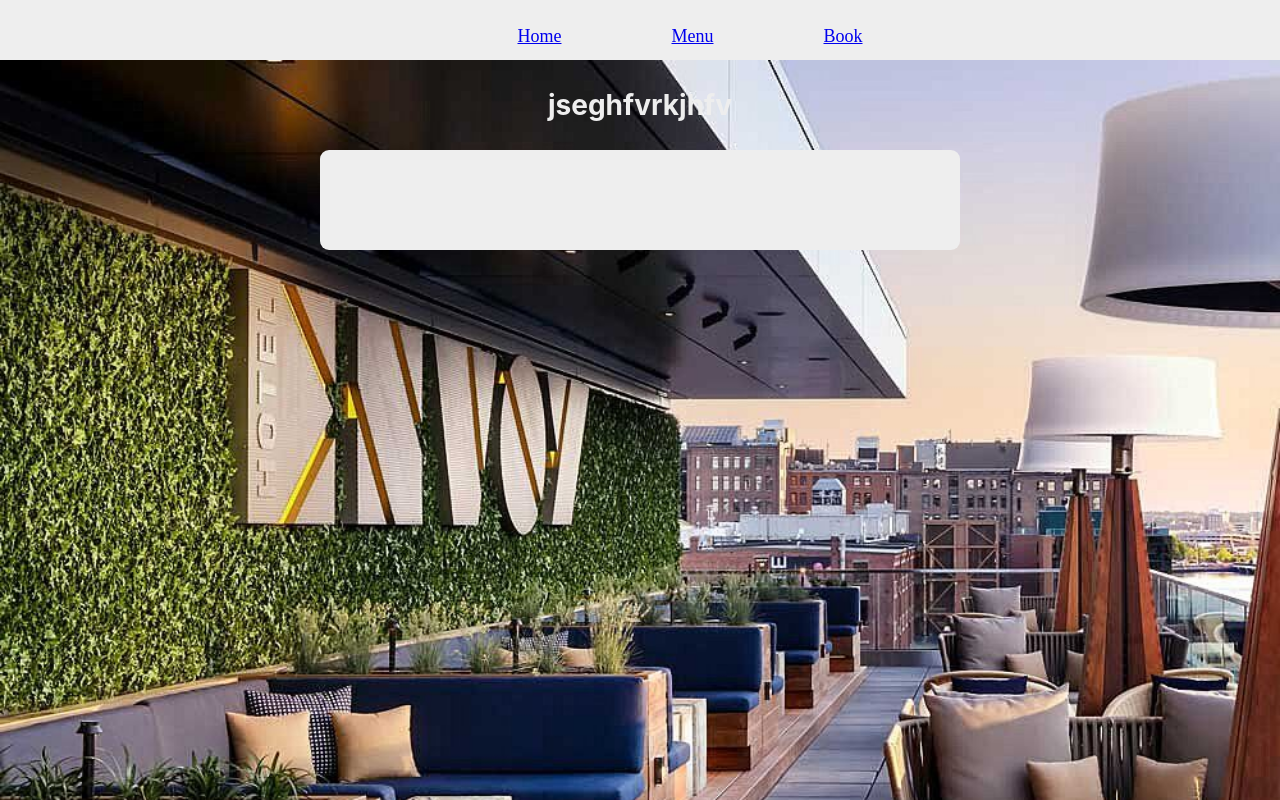
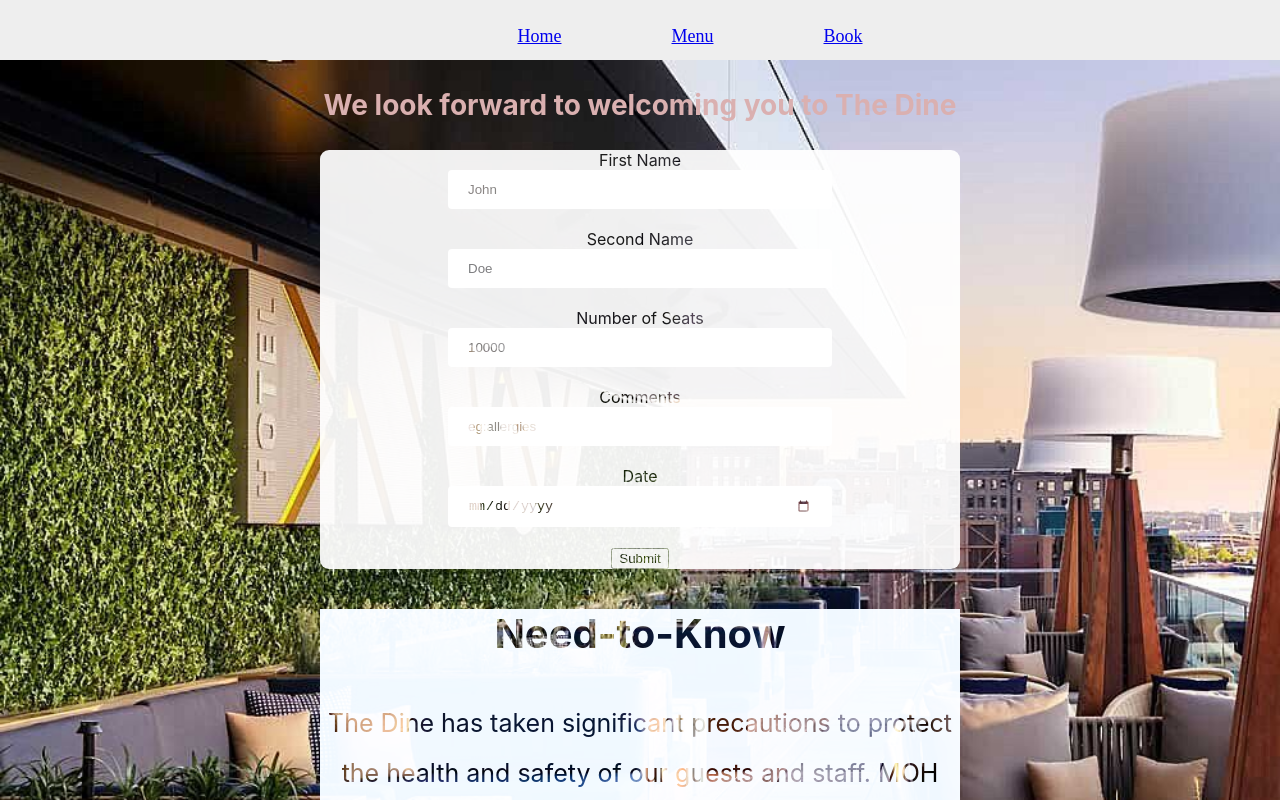
Before and after one commit to esipil/phase-2-personal-project, a React (Create React App) app in the folder frontend/my-app/: page /book in a window 1280 px wide. Shown: the top 800 px of the page. Built offline with nearby package versions, Linux system fonts and the light colour scheme.

Commit message:
forms updates

```diff
--- a/frontend/my-app/src/App.css
+++ b/frontend/my-app/src/App.css
@@ -135,6 +135,7 @@
   text-align: center;
   font-size:18px;
   text-justify: inter-word;
+  line-height: 1.5;
 }
 .bookerT {
   background-image: url(/public/Best\ Rooftop\ Bars\ in\ NYC.jpeg);
@@ -149,12 +150,47 @@
 .bookNotice {
   text-align: center;
   font-size: 28px;
-  color: #eee;
+  color: rgb(218, 176, 176);
 }
 .forms{
   background-color: #eee;
   width:50%;
-  height: 100px;
+  height: auto;
   border-radius: 9px;
   margin: auto;
+  mix-blend-mode: screen;
 }
+.inputBox {
+  width: 60%;
+  padding: 12px 20px;
+  margin: auto;
+  box-sizing: border-box;
+  border: 1px black;
+  border-radius: 4px;
+}
+.label{
+  text-align: center;
+}
+label,input {
+  display: flex;
+  flex-direction: column;
+}
+.button {
+  text-align: center;
+}
+.reservations{
+  margin: auto;
+  width: 50%;
+  background-color: aliceblue;
+  mix-blend-mode: screen;
+}
+.needToKnow{
+  text-align: center;
+  font-size: 25px;
+  color:black;
+  line-height: 2.0;
+}
+.to {
+  text-align: center;
+  font-size: 40px;
+}
--- a/frontend/my-app/src/Book.js
+++ b/frontend/my-app/src/Book.js
@@ -1,17 +1,52 @@
 import React from 'react'
 
 function Book() {
+  const text = "text"
+  const cale= "date"
+  const needToKnow = "The Dine has taken significant precautions to protect the health and safety of our guests and staff. MOH mandates, guests are no longer required to wear a mask upon arrival. For specific seating requests, please call The Dine. We will always do our best to accommodate the requests however larger parties will need to call to make reservations. Parking is available directly above us in the garage or there is plenty of on street parking. Reservations will be held for 15 minutes before being released to walk-ins. Please call 423-266-1121 if you are running late."
   return (
     <div className="bookerT">
       <div>
       <div >
         <h3 className='bookNotice'>
-          jseghfvrkjhfv
+        We look forward to welcoming you to The Dine
         </h3>
       </div>
       <div className='forms'>
         <form>
+          <div>
+            <label className='label'>First Name
+            <input type={text} className="inputBox" placeholder='John'></input><br></br>
+            </label>
+          </div>
+          <div>
+            <label className='label'> Second Name
+            <input type={text} className="inputBox" placeholder='Doe'></input><br></br>
+            </label>
+          </div>
+          <div>
+            <label className='label'> Number of Seats
+            <input type={text} className="inputBox" placeholder="10000"></input><br></br>
+            </label>
+          </div>
+          <div>
+            <label className='label'> Comments
+            <input type={text} className="inputBox" placeholder='eg:allergies'></input><br></br>
+            </label>
+          </div>
+          <div>
+            <label className='label'> Date
+            <input type={cale} className="inputBox"></input><br></br>
+            </label>
+          </div>
+          <div className='button'>
+             <button type='submit' >Submit</button><br></br>
+          </div>
         </form>
+      </div>
+      <div className='reservations'>
+        <h3 className="to">Need-to-Know</h3>
+        <p className='needToKnow'>{needToKnow}</p>
       </div>
       </div>
     </div>
--- a/frontend/my-app/src/Home.js
+++ b/frontend/my-app/src/Home.js
@@ -16,6 +16,9 @@
         <h3>Lorem ipsum dolor sit amet, consectetur adipiscing elit, sed do eiusmod tempor incididunt ut labore et dolore magna aliqua. </h3>
         <p class="welcome">Enim nunc faucibus a pellentesque sit amet porttitor eget. Eget egestas purus viverra accumsan in nisl. Augue neque gravida in fermentum et sollicitudin ac orci phasellus. Id eu nisl nunc mi ipsum faucibus. Purus gravida quis blandit turpis cursus. Non diam phasellus vestibulum lorem sed risus ultricies tristique. .</p>
       </div>
+      <div className="feedback">
+
+      </div>
     </div>
   )
 }
--- a/frontend/my-app/src/menu/Menu.js
+++ b/frontend/my-app/src/menu/Menu.js
@@ -14,7 +14,7 @@
   })
   return (
     <div className='daily-menu'>
-      <h2 className='notice'>jhgbgfm</h2>
+      <h2 className='notice'>The Dine is a progression of rare and beautiful ingredients where texture, flavour and harmony is paramount</h2>
       {renderMeals}
     </div>
   )
```
